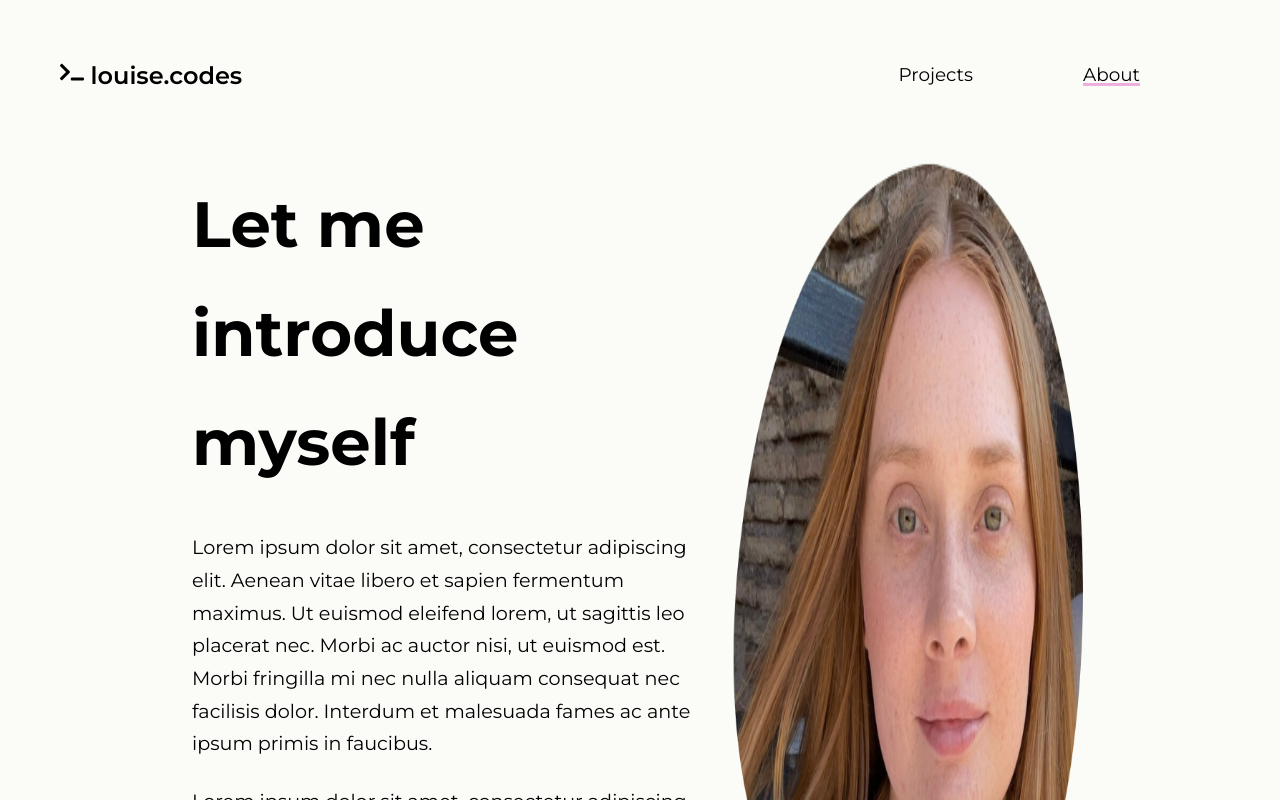
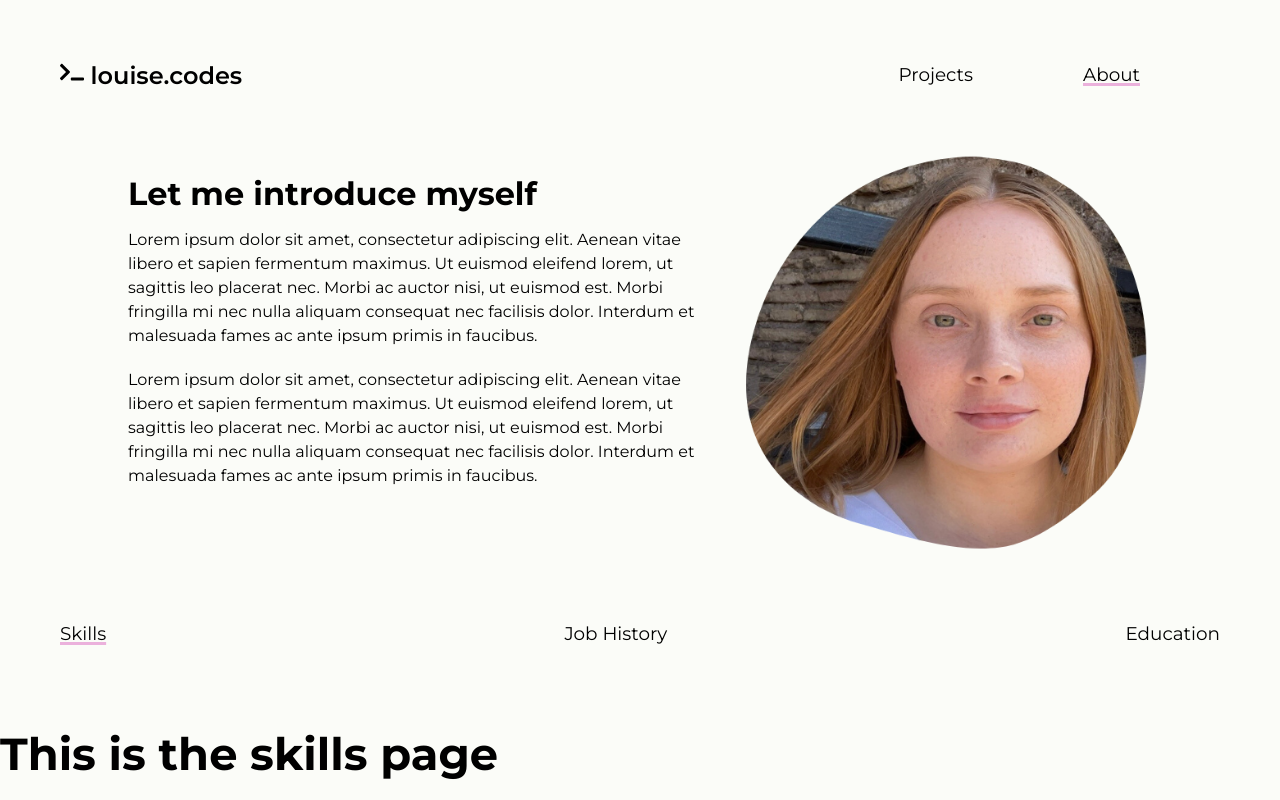
Before and after one commit to louiseka/portfolio, a React (Vite) app: page /about in a window 1280 px wide. Shown: the top 800 px of the page. Built offline with nearby package versions, Linux system fonts and the light colour scheme.

Commit message:
Fixed mobile responsiveness of headers for about and home pages

```diff
--- a/src/components/AboutLayout.jsx
+++ b/src/components/AboutLayout.jsx
@@ -6,7 +6,7 @@ export default function AboutLayout() {
 
             <main>
                 <div className="about-section">
-                    <div className="about-text">
+                    <div className="hero-text">
                         <h1>Let me introduce myself</h1>
                         <p>Lorem ipsum dolor sit amet, consectetur adipiscing elit. Aenean vitae libero et sapien fermentum maximus. Ut euismod eleifend lorem, ut sagittis leo placerat nec. Morbi ac auctor nisi, ut euismod est. Morbi fringilla mi nec nulla aliquam consequat nec facilisis dolor. Interdum et malesuada fames ac ante ipsum primis in faucibus. </p>
                         <p>Lorem ipsum dolor sit amet, consectetur adipiscing elit. Aenean vitae libero et sapien fermentum maximus. Ut euismod eleifend lorem, ut sagittis leo placerat nec. Morbi ac auctor nisi, ut euismod est. Morbi fringilla mi nec nulla aliquam consequat nec facilisis dolor. Interdum et malesuada fames ac ante ipsum primis in faucibus. </p>
--- a/src/index.css
+++ b/src/index.css
@@ -30,8 +30,8 @@ h3 {
 }
 
 h1 {
-    font-size: 4rem;
-    padding: 20px 0;
+    font-size: 2rem;
+    padding: 20px 0 0;
 }
 
 h2 {
@@ -90,7 +90,7 @@ header {
 .hero-text {
     max-width: 100%;
     line-height: 1.7;
-    font-size: 1.2rem;
+    font-size: 1rem;
 }
 
 .profile-img {
@@ -102,14 +102,8 @@ header {
 /* About Page */
 
 .about-section {
-    max-width: 100%;
+    max-width: 80%;
     margin: 0 auto 50px;
-}
-
-.about-text {
-    max-width: 100%;
-    line-height: 1.7;
-    font-size: 1.2rem;
 }
 
 
@@ -118,9 +112,53 @@ header {
 
 /* Media Queries */
 
-@media (min-width: 1024px) {
+@media (min-width:1024px) and (max-width:1445px) {
+
+    h1 {
+        font-size: 2.8rem;
+        padding-bottom: 0;
+    }
+
+    header,
+    .about-section {
+        max-width: 80%;
+    }
+}
 
 
+@media (min-width:1024px) and (max-width:1829px) {
+    .about-section h1 {
+        font-size: 2.8rem;
+        padding-bottom: 0;
+    }
+}
+
+@media (min-width: 1830px) {
+    .about-section h1 {
+        font-size: 2.8rem;
+    }
+
+    .about-section .hero-text {
+        padding-right: 60px;
+    }
+}
+
+@media (min-width:1024px) and (max-width:1499px) {
+    .about-section .hero-text {
+        line-height: 1.5;
+        font-size: 1rem;
+    }
+
+    .about-section h1 {
+        font-size: 2rem;
+    }
+
+    .about-section p {
+        margin: 10px 0;
+    }
+}
+
+@media (min-width: 1024px) {
     .logo {
         font-size: 1.5rem;
     }
@@ -132,26 +170,35 @@ header {
     header,
     .about-section {
         display: flex;
-        max-width: 70%;
     }
 
     .hero-text {
         display: flex;
         flex-direction: column;
         max-width: 60%;
-        padding-right: 60px;
+    }
+
+    .about-section .hero-text {
+        padding-right: 20px;
     }
 
 
+    header .hero-text {
+        padding-right: 60px;
+    }
 
     .about-text {
         padding-right: 20px;
     }
-
-
 
     .profile-img {
         max-width: 40%;
     }
 
 }
+
+@media (min-width: 1274px) {
+    header h1 {
+        font-size: 4rem;
+    }
+}
```
